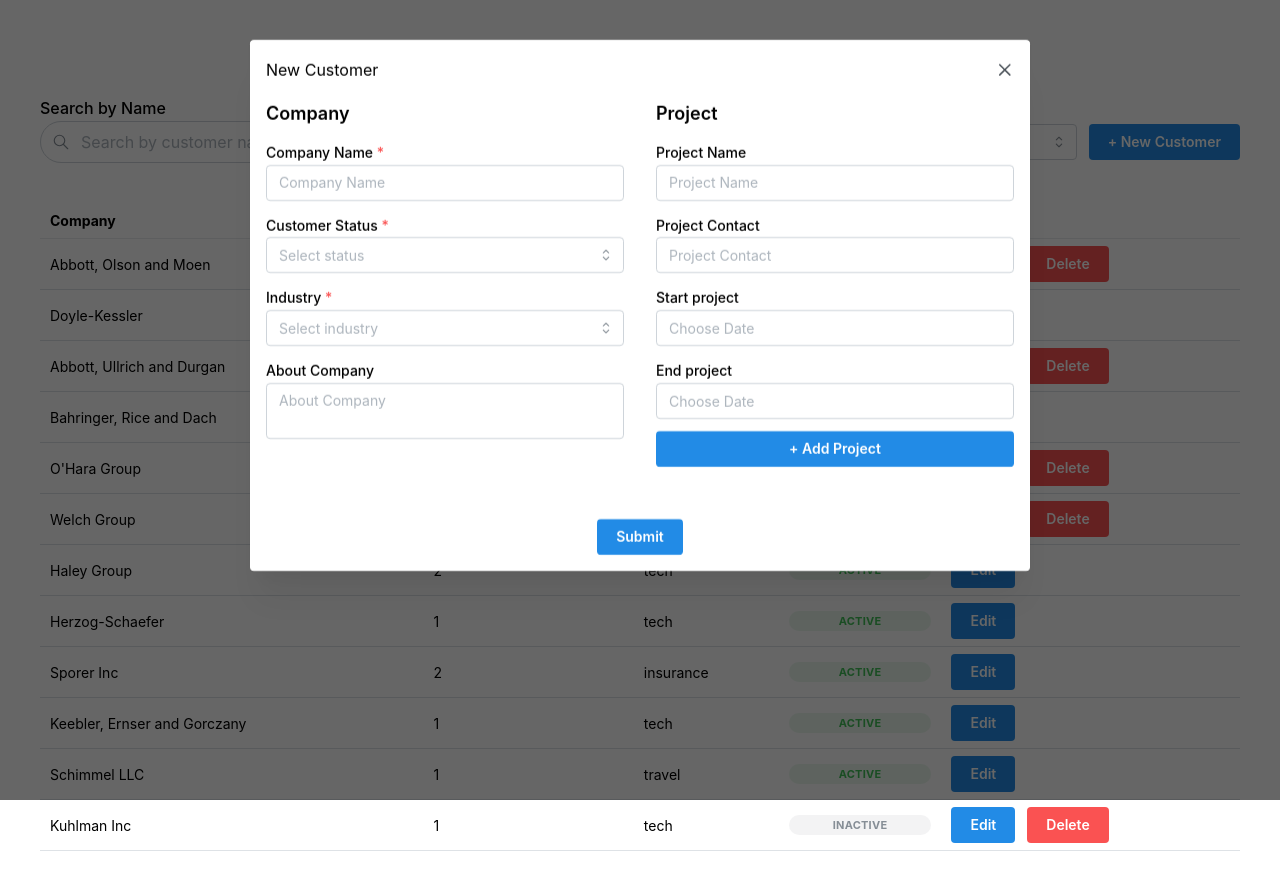
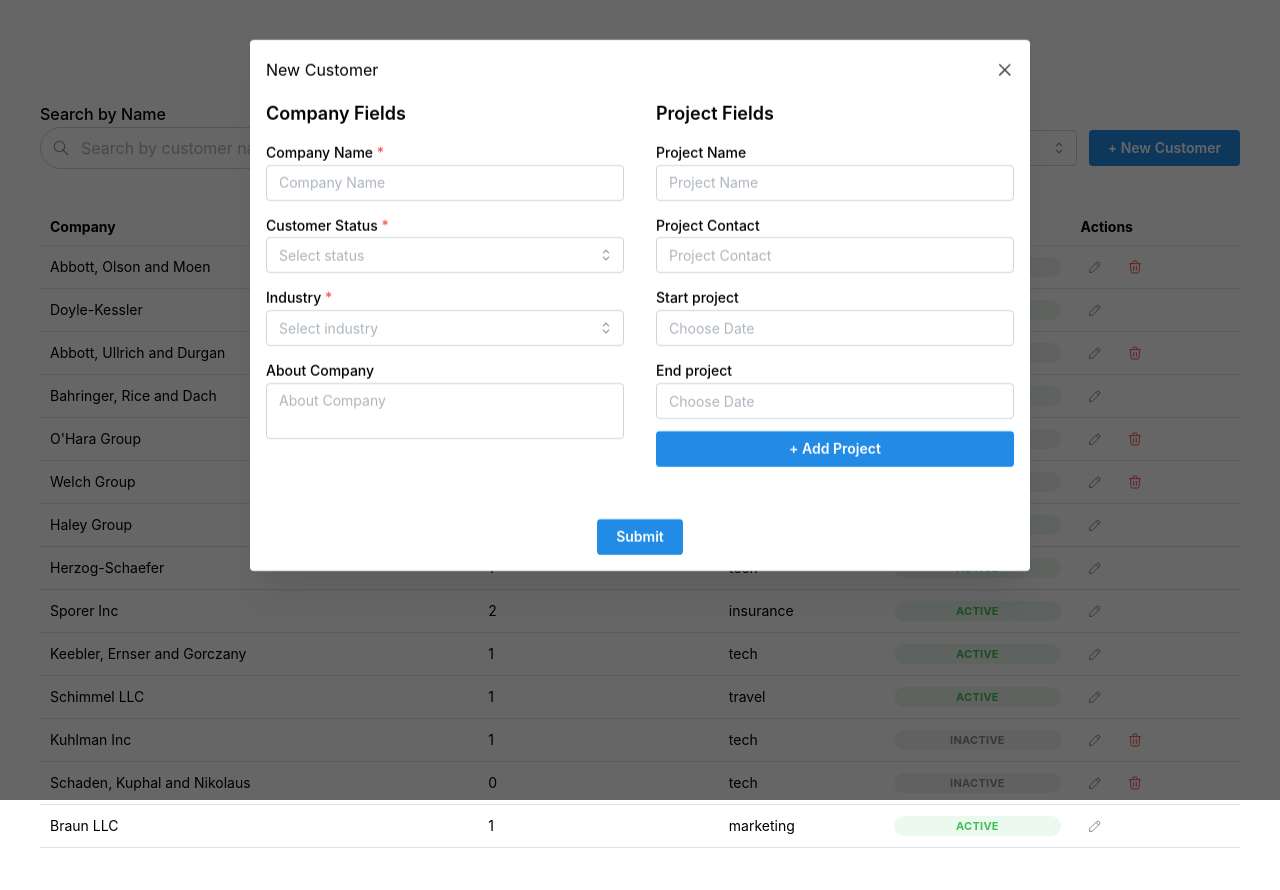
Before and after one commit to malek02/dashboard, a Next.js app in the folder customers-dashboard/: page /dashboard in a window 1280 px wide. Both pictures are taken after a click on the button "+ New Customer". Shown: the top 890 px of the page. Built offline with nearby package versions, Linux system fonts and the light colour scheme.

Commit message:
add-icon-button

```diff
--- a/customers-dashboard/src/app/(dashboard)/dashboard/page.tsx
+++ b/customers-dashboard/src/app/(dashboard)/dashboard/page.tsx
@@ -139,6 +139,7 @@ const Dashboard: React.FC = () => {
           onDelete={handleDeleteCustomer}
         />
         <ReusableModal
+        size={"xl"}
           title={
             !!selectedCustomer.companyName ? "Edit Customer" : "New Customer"
           }
--- a/customers-dashboard/src/components/CustomerForm.tsx
+++ b/customers-dashboard/src/components/CustomerForm.tsx
@@ -70,7 +70,7 @@ const CustomerForm = ({ customer, onSave }: CustomerFormProps) => {
                   <div className="flex-1 flex flex-col gap-3">
                     <Text fz="lg" fw={600}>
                       {" "}
-                      Company
+                      Company Fields
                     </Text>
                     <TextInput
                       label="Company Name"
@@ -120,8 +120,8 @@ const CustomerForm = ({ customer, onSave }: CustomerFormProps) => {
 
                   <div className="flex-1 flex flex-col gap-3">
                     <Text fz="lg" fw={600}>
-                      {" "}
-                      Project
+
+                      Project Fields
                     </Text>
                     <TextInput
                       label={`Project  Name`}
@@ -149,10 +149,14 @@ const CustomerForm = ({ customer, onSave }: CustomerFormProps) => {
                     <DateInput
                       label="Start project"
                       placeholder="Choose Date"
-                      value={!!projectFields.startDate?dayjs(
-                        projectFields.startDate,
-                        "YYYY MMM DD"
-                      ).toDate():undefined}
+                      value={
+                        !!projectFields.startDate
+                          ? dayjs(
+                              projectFields.startDate,
+                              "YYYY MMM DD"
+                            ).toDate()
+                          : undefined
+                      }
                       onChange={(value) => {
                         setProjectFields({
                           ...projectFields,
@@ -165,10 +169,14 @@ const CustomerForm = ({ customer, onSave }: CustomerFormProps) => {
                     <DateInput
                       label="End project"
                       placeholder="Choose Date"
-                      value={!!projectFields?.endDate?dayjs(
-                        projectFields?.endDate,
-                        "YYYY MMM DD"
-                      ).toDate() : undefined}
+                      value={
+                        !!projectFields?.endDate
+                          ? dayjs(
+                              projectFields?.endDate,
+                              "YYYY MMM DD"
+                            ).toDate()
+                          : undefined
+                      }
                       onChange={(value) => {
                         setProjectFields({
                           ...projectFields,
@@ -194,7 +202,10 @@ const CustomerForm = ({ customer, onSave }: CustomerFormProps) => {
                     </Button>
                   </div>
                 </div>
-                <Grid className="w-full">
+                <div className="flex flex-col overflow-x-hidden items-start gap-3 w-full">
+                {!!values.projects.length && <Text fz="lg" fw={600}>Projects</Text>}
+                <Grid overflow={"auto"} className=" max-h-64  w-full">
+
                   {values.projects.map((project, index) => (
                     <Grid.Col key={index} span={{ base: 12, xs: 4 }}>
                       <ProjectCard
@@ -206,6 +217,7 @@ const CustomerForm = ({ customer, onSave }: CustomerFormProps) => {
                     </Grid.Col>
                   ))}
                 </Grid>
+                </div>
               </>
             )}
           </FieldArray>
--- a/customers-dashboard/src/components/Header.component.tsx
+++ b/customers-dashboard/src/components/Header.component.tsx
@@ -1,5 +1,5 @@
 import React from "react";
-import { Select, Button, TextInput, useMantineTheme, rem } from "@mantine/core";
+import { Select, Button, TextInput, useMantineTheme,Text, rem } from "@mantine/core";
 import { useModal } from "@/context/ModalContext";
 import { IconSearch } from "@tabler/icons-react";
 import { IndustryEnum } from "@/core/enums/industry.enum";
@@ -26,16 +26,15 @@ interface HeaderProps {
   status,
 }) => {
   const { openModal } = useModal();
-  const theme = useMantineTheme();
   const addCustomer=()=>{
     destroyData()
     openModal()
   }
   return (
     <div className="flex flex-col gap-7">
-      <div className="text-lg font-bold flex flex-col items-center ">
+      <Text fz="h3" fw={700} className="text-lg font-bold flex flex-col items-center ">
         Customer Dashboard
-      </div>
+      </Text>
       <div className="flex justify-between items-center">
         <TextInput
           radius="xl"
--- a/customers-dashboard/src/components/shared-component/modal/modal.component.tsx
+++ b/customers-dashboard/src/components/shared-component/modal/modal.component.tsx
@@ -6,14 +6,15 @@ import {useModal} from "@/context/ModalContext";
 interface ReusableModalProps {
     title: string;
     children: React.ReactNode;
+    size:string;
 
 }
 
-export const ReusableModal: React.FC<ReusableModalProps> = ({ title, children }) => {
+export const ReusableModal: React.FC<ReusableModalProps> = ({size, title, children }) => {
     const { isOpen, closeModal } = useModal();
 
     return (
-        <Modal opened={isOpen}  onClose={closeModal} size={"xl"} title={title}>
+        <Modal opened={isOpen}  onClose={closeModal} size={size} title={title}>
             {children}
         </Modal>
     );
--- a/customers-dashboard/src/components/shared-component/table/CustomerTable.tsx
+++ b/customers-dashboard/src/components/shared-component/table/CustomerTable.tsx
@@ -1,11 +1,18 @@
-import React, { useState } from 'react';
-import cx from 'clsx';
-import { Table, Button, ScrollArea, Badge } from '@mantine/core';
-import {CustomerModel} from "@/core/models/customer.model";
-import {useModal} from "@/context/ModalContext";
-import classes from './TableScrollArea.module.css';
-import { StatusEnum } from '@/core/enums/custumerStatus.enum';
-
+import React, { useState } from "react";
+import cx from "clsx";
+import {
+  Table,
+  Button,
+  ScrollArea,
+  Badge,
+  ActionIcon,
+  rem,
+} from "@mantine/core";
+import { CustomerModel } from "@/core/models/customer.model";
+import { useModal } from "@/context/ModalContext";
+import classes from "./TableScrollArea.module.css";
+import { StatusEnum } from "@/core/enums/custumerStatus.enum";
+import { IconPencil, IconTrash } from "@tabler/icons-react";
 
 interface CustomerTableProps {
   customers: CustomerModel[];
@@ -13,7 +20,11 @@ interface CustomerTableProps {
   onDelete: (id: string) => void;
 }
 
-export const CustomerTable: React.FC<CustomerTableProps> = ({ customers, onEdit, onDelete }) => {
+export const CustomerTable: React.FC<CustomerTableProps> = ({
+  customers,
+  onEdit,
+  onDelete,
+}) => {
   const { openModal } = useModal();
   const [scrolled, setScrolled] = useState(false);
   const handleEdit = (customer: CustomerModel) => {
@@ -21,9 +32,14 @@ export const CustomerTable: React.FC<CustomerTableProps> = ({ customers, onEdit,
     openModal();
   };
   return (
-        <ScrollArea h={650} onScrollPositionChange={({ y }) => setScrolled(y !== 0)}>
+    <ScrollArea
+      h={650}
+      onScrollPositionChange={({ y }) => setScrolled(y !== 0)}
+    >
       <Table width={50}>
-            <Table.Thead className={cx(classes.header, { [classes.scrolled]: scrolled })} >
+        <Table.Thead
+          className={cx(classes.header, { [classes.scrolled]: scrolled })}
+        >
           <Table.Tr>
             <Table.Th>Company</Table.Th>
             <Table.Th>Project number</Table.Th>
@@ -32,16 +48,46 @@ export const CustomerTable: React.FC<CustomerTableProps> = ({ customers, onEdit,
             <Table.Th>Actions</Table.Th>
           </Table.Tr>
         </Table.Thead>
-            <Table.Tbody  >
+        <Table.Tbody>
           {customers.map((customer) => (
             <Table.Tr key={customer.costumerId}>
               <Table.Td>{customer.companyName}</Table.Td>
               <Table.Td>{customer.projects.length}</Table.Td>
               <Table.Td>{customer.industry}</Table.Td>
-                    <Table.Td>{customer.costumerStatus === StatusEnum.Active  ?  <Badge  color="green" variant="light" fullWidth>Active</Badge> : <Badge  color="gray" variant="light" fullWidth>Inactive</Badge>}</Table.Td>
-                    <Table.Td className='flex items-center gap-3'>
-                        <Button onClick={() => handleEdit(customer)}>Edit</Button>
-                        {customer.costumerStatus === StatusEnum.Inactive && <Button onClick={() => onDelete(customer.costumerId)} color="red">Delete</Button>}
+              <Table.Td>
+                {customer.costumerStatus === StatusEnum.Active ? (
+                  <Badge color="green"  variant="light" fullWidth>
+                    Active
+                  </Badge>
+                ) : (
+                  <Badge  color="gray" variant="light" fullWidth >
+                    Inactive
+                  </Badge>
+                )}
+              </Table.Td>
+              <Table.Td className="flex items-center gap-3">
+                <ActionIcon
+                  variant="subtle"
+                  color="gray"
+                  onClick={() => handleEdit(customer)}
+                >
+                  <IconPencil
+                    style={{ width: rem(16), height: rem(16) }}
+                    stroke={1.5}
+                  />
+                </ActionIcon>
+
+                {customer.costumerStatus === StatusEnum.Inactive && (
+
+                  <ActionIcon
+                  variant="subtle"
+                  color="red"
+                  onClick={() => onDelete(customer.costumerId)}
+                >
+                  <IconTrash style={{ width: rem(16), height: rem(16) }} stroke={1.5} />
+
+                </ActionIcon>
+                )}
               </Table.Td>
             </Table.Tr>
           ))}
```
Lines whose indentation alone changed are shown as unchanged.
